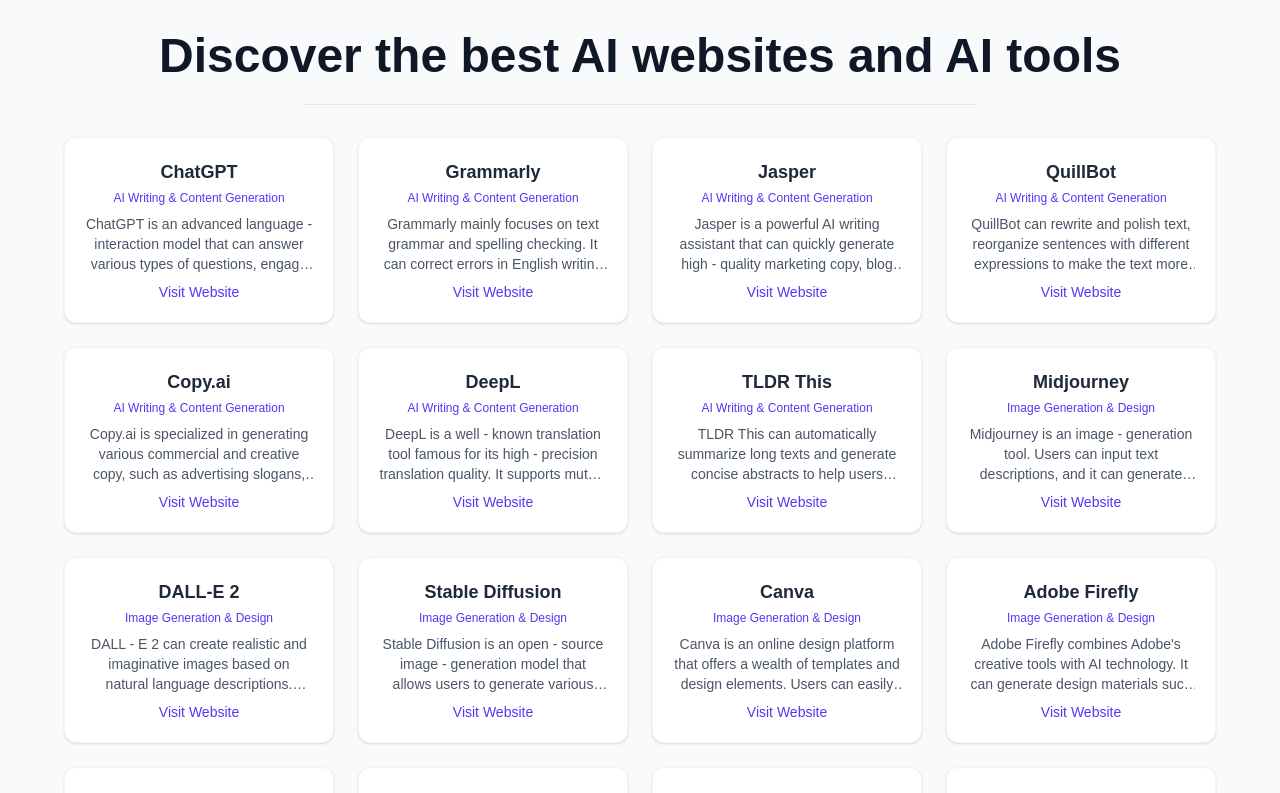
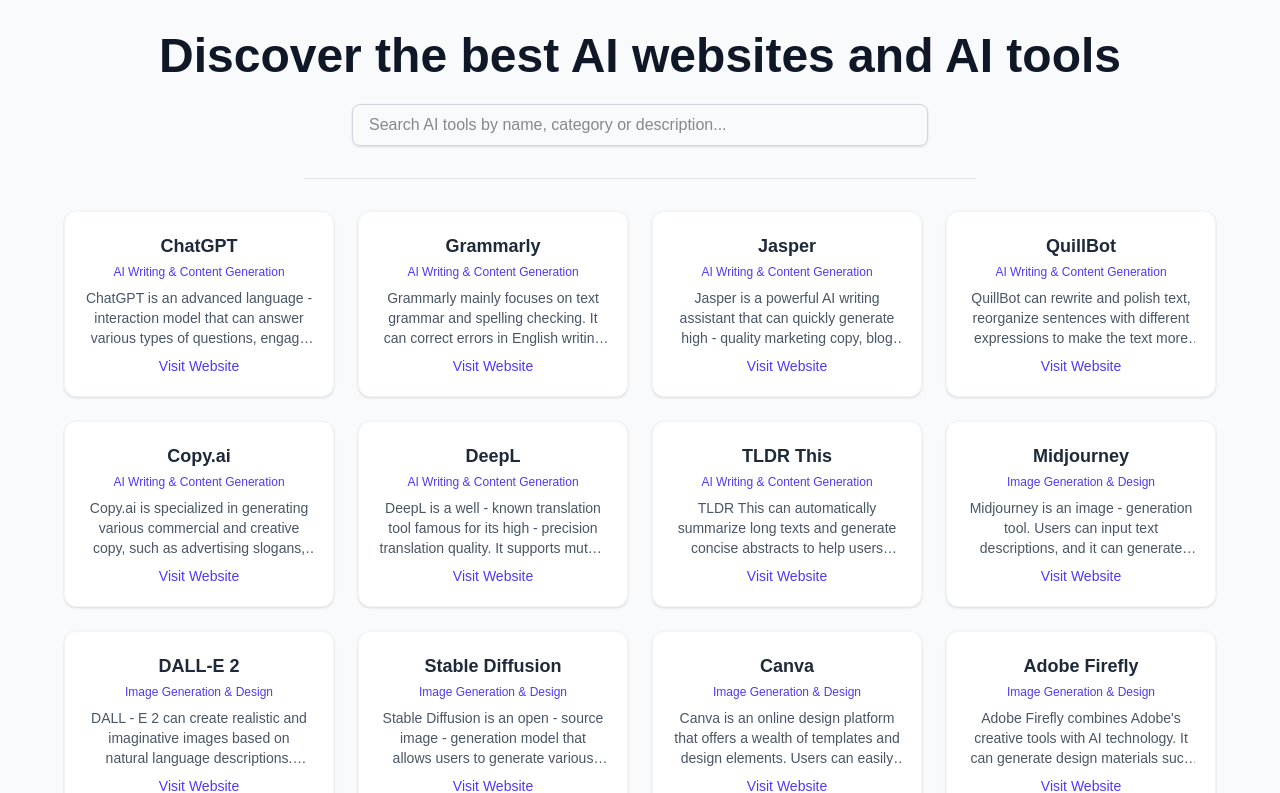
Before and after one commit to chenyichao1993/ai-tool-directory, a Next.js app: page / in a window 1280 px wide. Shown: the top 793 px of the page. Built offline with nearby package versions, Linux system fonts and the light colour scheme.

Commit message:
加搜索功能

```diff
--- a/src/app/page.tsx
+++ b/src/app/page.tsx
@@ -14,6 +14,7 @@
   const [tools, setTools] = useState<Tool[]>([]);
   const [loading, setLoading] = useState(true);
   const [error, setError] = useState<string | null>(null);
+  const [search, setSearch] = useState('');
 
   useEffect(() => {
     fetch('/AI%20tool.json')
@@ -31,16 +32,40 @@
       });
   }, []);
 
+  // 实时过滤
+  const filteredTools = tools.filter(tool => {
+    const q = search.toLowerCase();
+    return (
+      tool.name.toLowerCase().includes(q) ||
+      tool.description.toLowerCase().includes(q) ||
+      tool.category.toLowerCase().includes(q)
+    );
+  });
+
   return (
     <main className="min-h-screen bg-gray-50 py-8 px-4">
+      {/* 顶部导语 */}
       <h1 className="text-3xl md:text-5xl font-bold text-center mb-6 text-gray-900">
         Discover the best AI websites and AI tools
       </h1>
+      {/* 搜索框 */}
+      <div className="flex justify-center mb-8">
+        <input
+          type="text"
+          value={search}
+          onChange={e => setSearch(e.target.value)}
+          placeholder="Search AI tools by name, category or description..."
+          className="w-full max-w-xl px-4 py-2 border border-gray-300 rounded-lg shadow-sm focus:outline-none focus:ring-2 focus:ring-indigo-400 text-base"
+        />
+      </div>
+      {/* 分割线 */}
       <div className="max-w-2xl mx-auto border-b border-gray-200 mb-8"></div>
+      {/* 错误或加载状态 */}
       {loading && <div className="text-center text-gray-500">Loading tools...</div>}
       {error && <div className="text-center text-red-500">{error}</div>}
+      {/* 工具卡片列表 */}
       <div className="grid gap-6 grid-cols-1 sm:grid-cols-2 md:grid-cols-3 lg:grid-cols-4 max-w-6xl mx-auto">
-        {tools.map((tool, idx) => (
+        {filteredTools.map((tool, idx) => (
           <div
             key={idx}
             className="bg-white rounded-xl shadow hover:shadow-lg transition p-5 flex flex-col items-center text-center border border-gray-100"
```
